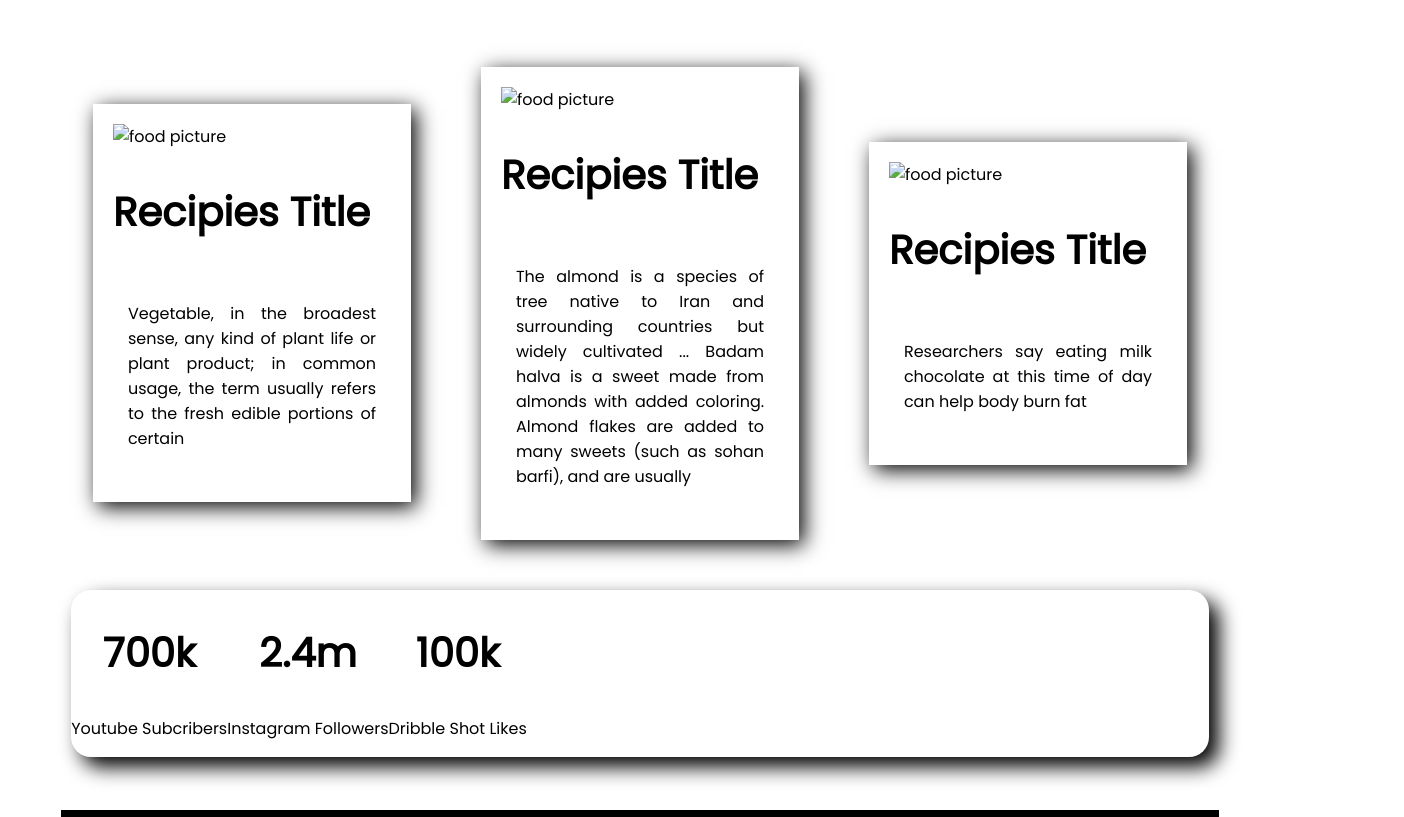
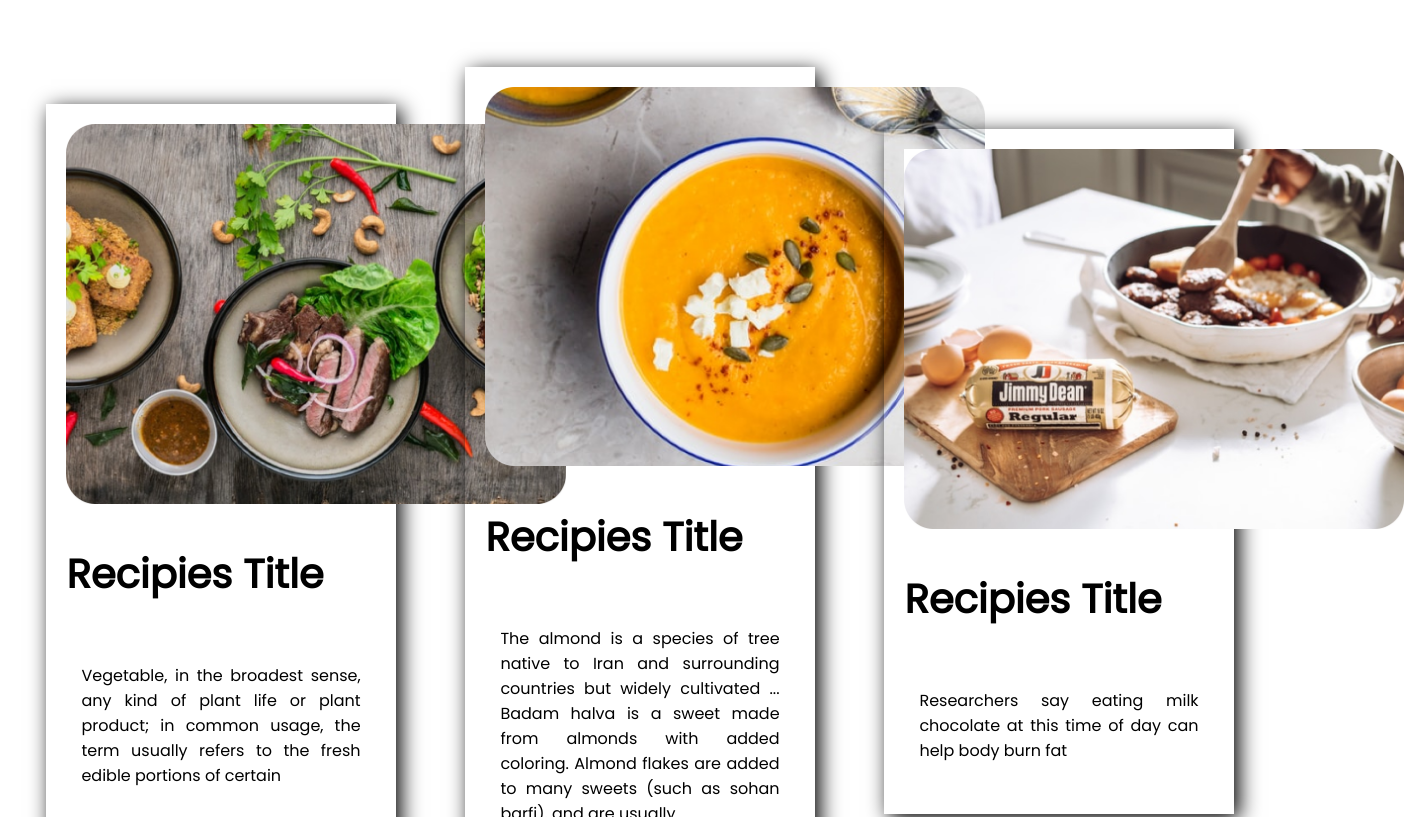
Before and after one commit to sabbir1020/first-asaingment, a plain HTML site: page index.html in a window 1280 px wide. Shown: the part 1445-2262 px from the top of the page, 1404 px wide, since content can reach past the window. Drawn offline with Linux system fonts and the light colour scheme.

Commit message:
images add

```diff
--- a/index.html
+++ b/index.html
@@ -47,7 +47,7 @@
     <section class="containar">
         <div class="all-body">
             <div class="img-body">
-                <img width="500px" src="images/food/Project Cover1.jpg" alt="food picture">
+                <img width="500px" src="images/Project Cover1.jpg" alt="food picture">
             </div>
             <div class="title">
                 <h1>Recipies Title</h1>
@@ -59,7 +59,7 @@
         </div>
         <div class="all-body">
             <div class="img-body">
-                <img width="500px" src="images/food/Project Cover.png" alt="food picture">
+                <img width="500px" src="images/Project Cover.png" alt="food picture">
             </div>
             <div class="title">
                 <h1>Recipies Title</h1>
@@ -72,7 +72,7 @@
         </div>
         <div class="all-body">
             <div class="img-body">
-                <img width="500px" src="images/food/Project Cover.jpg" alt="food picture">
+                <img width="500px" src="images/Project Cover.jpg" alt="food picture">
             </div>
             <div class="title">
                 <h1>Recipies Title</h1>
```
